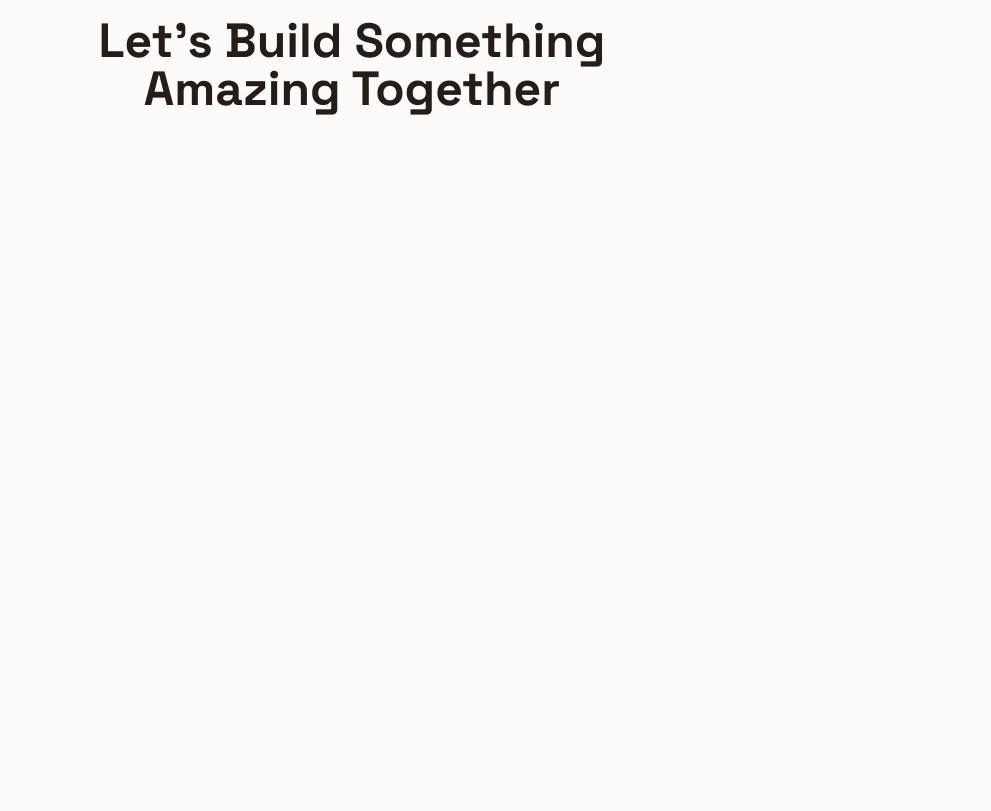
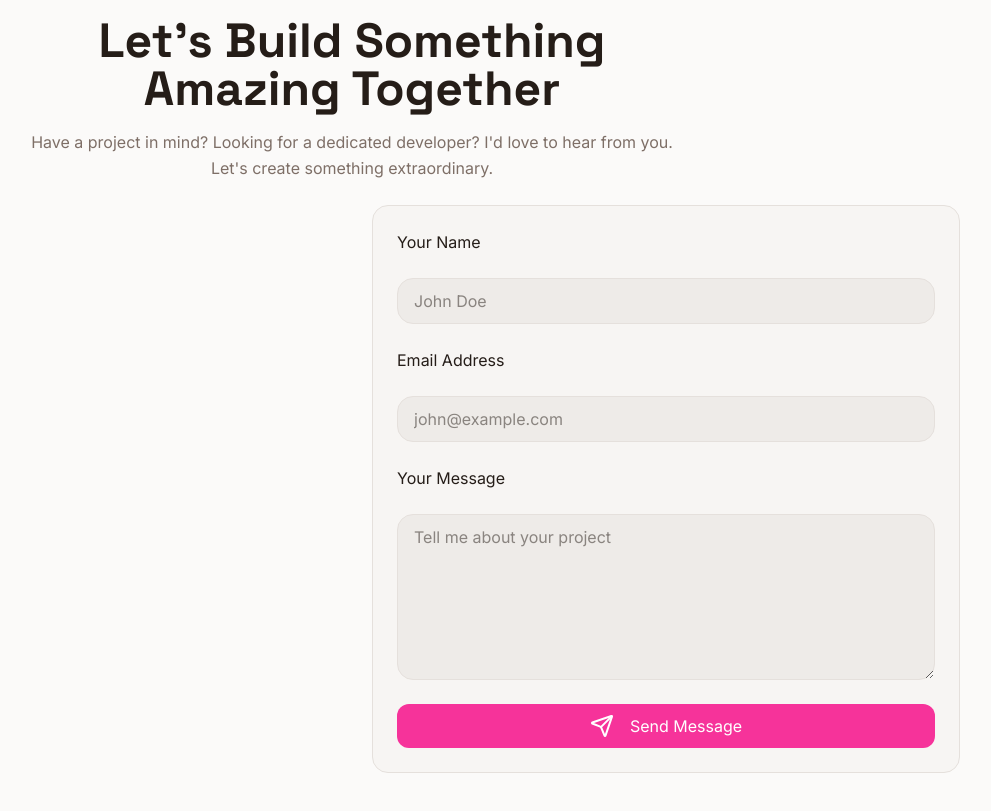
Before and after one commit to Ashu112/Portfolio-v2, a Next.js app: page / in a window 1280 px wide. Shown: the part 6340-7151 px from the top of the page, without its empty margins (288-1279 px from the left). Before the commit the page ends 7037 px from the top, so only its background shows below. Built offline with nearby package versions, Linux system fonts and the light colour scheme.

Commit message:
form added

```diff
--- a/src/components/Contact.tsx
+++ b/src/components/Contact.tsx
@@ -1,3 +1,5 @@
+import { Send } from 'lucide-react';
+
 export default function Contact() {
   return (
     <section className="min-h-screen py-20">
@@ -8,9 +10,39 @@ export default function Contact() {
           <h2 className="text-4xl font-bold lg:text-5xl">
             Let&apos;s Build Something <br /> <span>Amazing Together</span>{' '}
           </h2>
+          <p className="text-muted-foreground mx-auto max-w-2xl leading-relaxed">
+            Have a project in mind? Looking for a dedicated developer? I&apos;d
+            love to hear from you. Let&apos;s create something extraordinary.
+          </p>
         </div>
         {/*Contact section Info and form */}
-        <div></div>
+        <div className="grid gap-10 md:grid-cols-2">
+          <div></div>
+          <div className="bg-card border-border rounded-2xl border p-6">
+            <form className="flex flex-col items-start gap-6">
+              <label>Your Name</label>
+              <input
+                placeholder="John Doe"
+                className="bg-muted border-border w-full rounded-2xl border px-4 py-2.5"
+              />
+              <label>Email Address</label>
+              <input
+                placeholder="john@example.com"
+                className="bg-muted border-border w-full rounded-2xl border px-4 py-2.5"
+              />
+              <label>Your Message</label>
+              <textarea
+                placeholder="Tell me about your project"
+                className="bg-muted border-border w-full rounded-2xl border px-4 py-2.5"
+                rows={6}
+              />
+              <button className="text-primary-foreground flex w-full items-center justify-center gap-4 rounded-xl bg-pink-500 py-2.5">
+                <Send />
+                Send Message
+              </button>
+            </form>
+          </div>
+        </div>
       </div>
     </section>
   );
```
